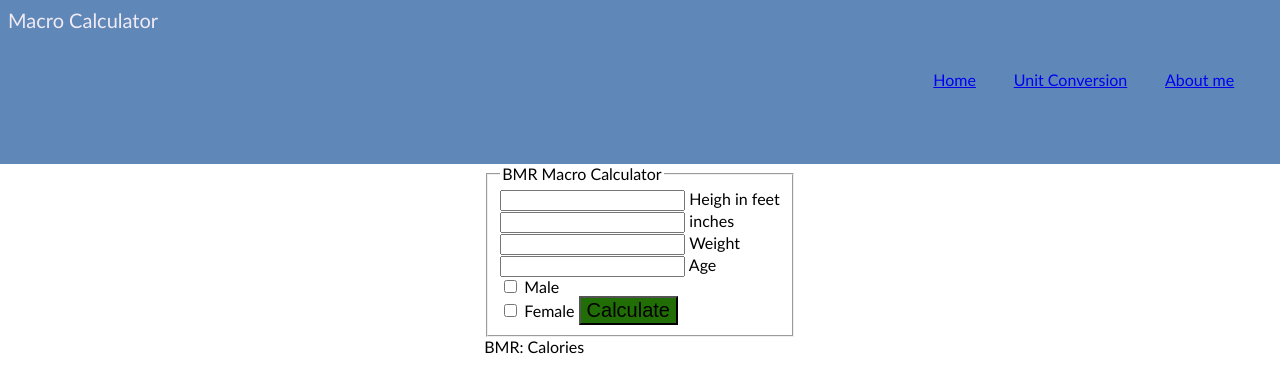
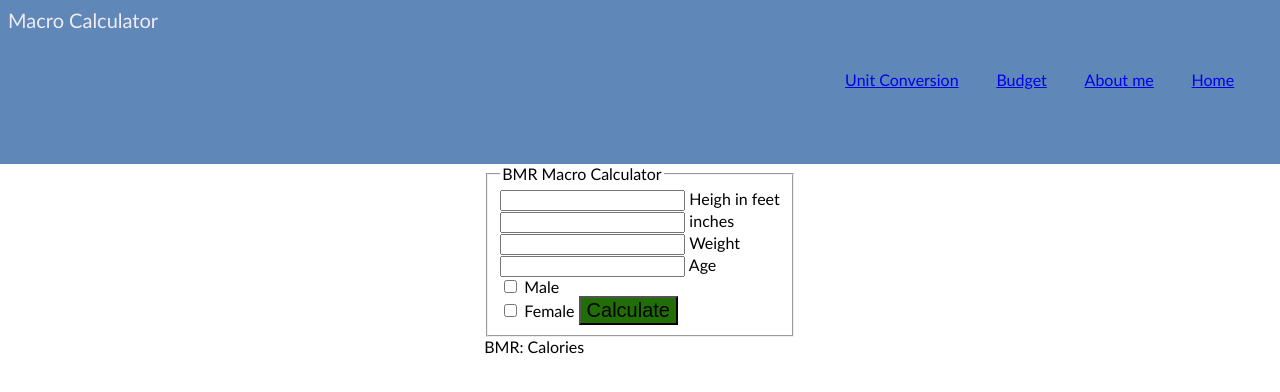
Before and after one commit to I-choose-charmander/website, a plain HTML site: page macro.html in a window 1280 px wide. Shown: the top 392 px of the page. Drawn offline with Linux system fonts and the light colour scheme.

Commit message:
Update macro.html
updated nav

```diff
--- a/macro.html
+++ b/macro.html
@@ -10,9 +10,11 @@
         <nav>
             <div id="home">
                 <div class="topdiv">
+                    <a class="topdiv" href="./index.html">Home</a>
                     <a class="topdiv" href="./about me.html">About me</a>
+                    <a class="topdiv" href="./budget.html">Budget</a>
                     <a class="topdiv" href="./unit_conversion.html">Unit Conversion</a>
-                    <a class="topdiv" href="./index.html">Home</a>
+
                 </div>
             </div>
         </nav>
```
